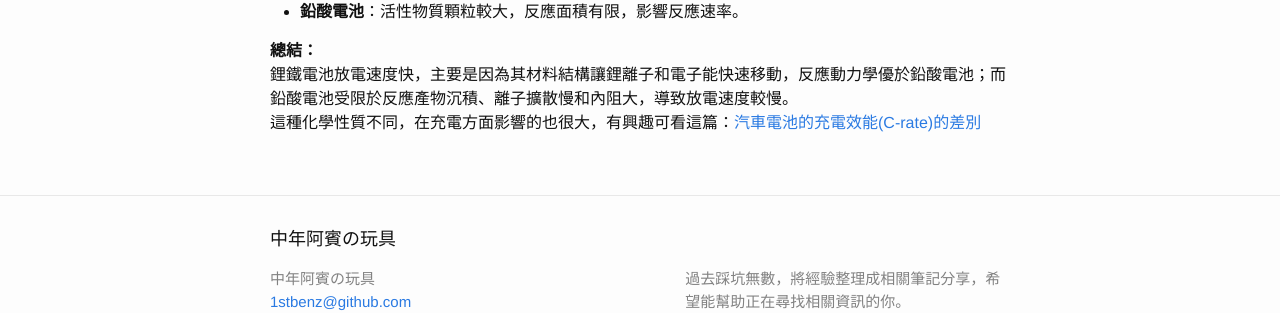
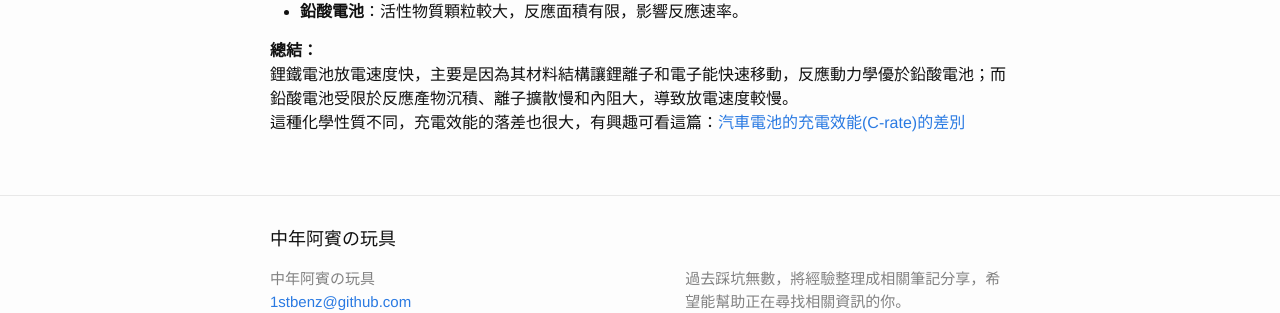
Before and after one commit to 1stbenz/1stbenz.github.io, a Jekyll site: the page built from _posts/2025-06-11-lithium-vs-lead-analysis.md, in a window 1280 px wide. Shown: the part 1041-1354 px from the top of the page. Built offline with Jekyll 4.4.1, drawn with Linux system fonts in a browser that asks for light colours.

Commit message:
Update 2025-06-11-lithium-vs-lead-analysis.md

```diff
--- a/_posts/2025-06-11-lithium-vs-lead-analysis.md
+++ b/_posts/2025-06-11-lithium-vs-lead-analysis.md
@@ -35,4 +35,4 @@ categories: Auto
 
 **總結：**
 鋰鐵電池放電速度快，主要是因為其材料結構讓鋰離子和電子能快速移動，反應動力學優於鉛酸電池；而鉛酸電池受限於反應產物沉積、離子擴散慢和內阻大，導致放電速度較慢。
-這種化學性質不同，在充電方面影響的也很大，有興趣可看這篇：[汽車電池的充電效能(C-rate)的差別](https://1stbenz.github.io/2025/car-bms.html)
+這種化學性質不同，充電效能的落差也很大，有興趣可看這篇：[汽車電池的充電效能(C-rate)的差別](https://1stbenz.github.io/2025/car-bms.html)
```
